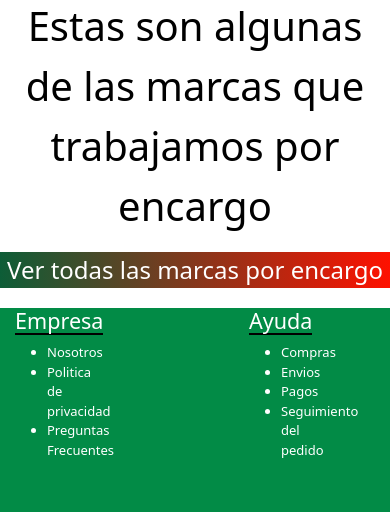
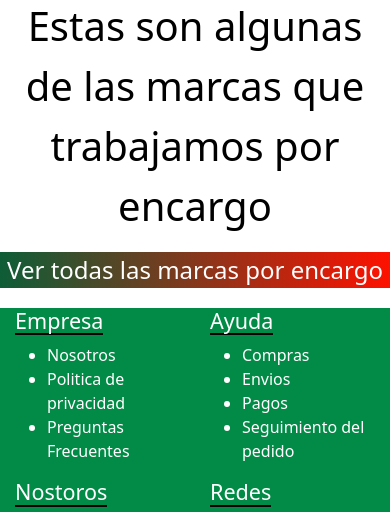
Before and after one commit to nazareno88/proyectofinal, a website: page pages/accesorios.html in a window 390 px wide. Shown: the part 2336-2848 px from the top of the page. Drawn offline with nearby package versions, Linux system fonts and the light colour scheme.

Commit message:
mejore el footer, ahora tengo que mejorar las cards

```diff
--- a/pages/accesorios.html
+++ b/pages/accesorios.html
@@ -151,7 +151,7 @@
       </article>
 
       <article class="footer-link">
-        <h4>Nostros</h4>
+        <h4>Nostoros</h4>
         <ul>
           <li>Productos</li>
           <li>Zapatillas</li>
--- a/scss/components/_footer.scss
+++ b/scss/components/_footer.scss
@@ -1,19 +1,18 @@
 .footer{
     background-color: rgba(0, 139, 69, 0.993) ;
     margin: 20px 0;
-
+    width: 100%;
     }
 
 
   .footer-container{
     display: flex;
-    flex-wrap: wrap;
-    justify-content: space-between;
-    max-width: 100%;
+    flex-direction:row;
+    justify-content:space-evenly;
+    align-items: start;
   }
 
   .footer-link{
-    width: 25%;
     padding: 0 15px;
     color: white;
     text-align: left;
@@ -37,12 +36,9 @@
 
   @media (min-width:320px) and (max-width:766px){
     .footer-container{
-      display: flex;
-      font-size: small;
-      flex-direction: row;
-      gap:40px;
-      max-width: 80%;
-      justify-content: space-between;
-      align-items: center;
+      display: grid;
+      grid-template-columns: 1fr 1fr;
+      justify-content:center;
+      align-items: start;
     }
   }
--- a/scss/layouts/_index.scss
+++ b/scss/layouts/_index.scss
@@ -131,32 +131,6 @@ footer{
         }
 }
    }
-
-  .footer{
-    background-color: rgba(0, 139, 69, 0.993) ;
-    margin: 20px 0;
-
-    }
-  }
-
-  .footer-container{
-    display: flex;
-    flex-wrap: wrap;
-  }
-
-  .footer-link{
-    width: 25%;
-    padding: 0 15px;
-    color: white;
-    &:hover{
-        transform: translateY(-3%);
-    }
-    h4{
-        color: white;
-        border-bottom: 2px solid black;
-    }
-  }
-
   .galery-container{
     display: grid;
    grid-template-columns: repeat(auto-fit,minmax(150px,1fr));
@@ -230,3 +204,4 @@ footer{
 }
 }
 }
+}
```
Also changed, not shown: pages/indumentaria.html (+1 -1 lines), css/style.css, scss/layouts/_zapatillas.scss (line endings or trailing spaces), 1 other file.
